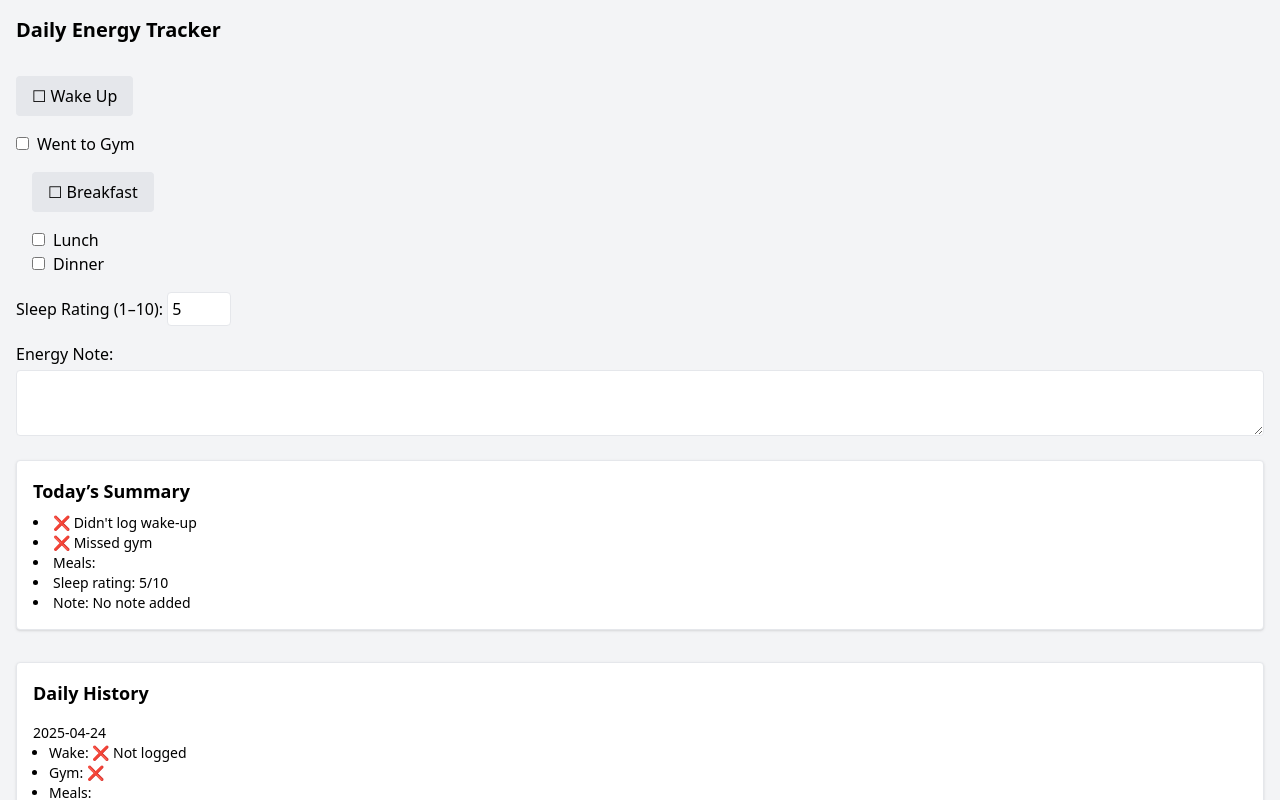
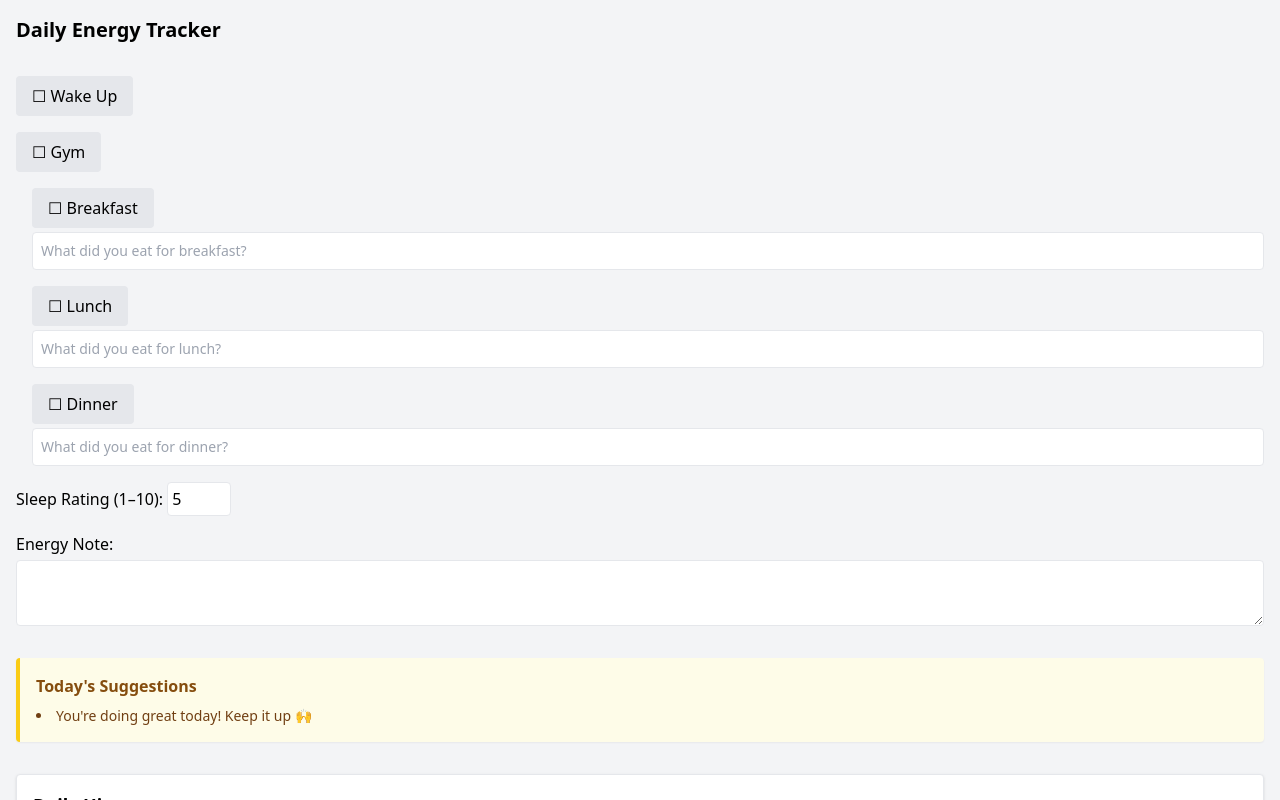
Before and after one commit to KludgeWebInnovation/workspace, a React (Vite) app: page / in a window 1280 px wide. Shown: the top 800 px of the page. Built offline with nearby package versions, Linux system fonts and the light colour scheme.

Commit message:
Sandbox snapshot commit

```diff
--- a/package.json
+++ b/package.json
@@ -11,7 +11,8 @@
   },
   "dependencies": {
     "react": "^19.0.0",
-    "react-dom": "^19.0.0"
+    "react-dom": "^19.0.0",
+    "react-router-dom": "7.5.1"
   },
   "devDependencies": {
     "@types/react": "^19.0.0",
--- a/src/App.tsx
+++ b/src/App.tsx
@@ -1,11 +1,13 @@
 import EnergyLog from "./components/EnergyLog";
 import HistoryLog from "./components/HistoryLog";
+import FeedbackMessage from "./components/FeedbackMessage";
 
 function App() {
   return (
     <div className="min-h-screen bg-gray-100 p-4 space-y-8">
       <h1 className="text-xl font-bold">Daily Energy Tracker</h1>
       <EnergyLog />
+      <FeedbackMessage />
       <HistoryLog />
     </div>
   );
--- a/src/components/EnergyLog.tsx
+++ b/src/components/EnergyLog.tsx
@@ -1,18 +1,18 @@
 import { useState, useEffect } from "react";
 
-// Type for daily energy tracking
 type Timestamped = {
   done: boolean;
   time: string | null;
+  description?: string;
 };
 
 type EnergyData = {
   wokeUp: Timestamped;
-  gym: boolean;
+  gym: Timestamped;
   meals: {
     breakfast: Timestamped;
-    lunch: boolean;
-    dinner: boolean;
+    lunch: Timestamped;
+    dinner: Timestamped;
   };
   sleepRating: number;
   energyNote: string;
@@ -25,11 +25,11 @@ const getTodayKey = () => {
 
 const defaultData: EnergyData = {
   wokeUp: { done: false, time: null },
-  gym: false,
+  gym: { done: false, time: null },
   meals: {
-    breakfast: { done: false, time: null },
-    lunch: false,
-    dinner: false,
+    breakfast: { done: false, time: null, description: "" },
+    lunch: { done: false, time: null, description: "" },
+    dinner: { done: false, time: null, description: "" },
   },
   sleepRating: 5,
   energyNote: "",
@@ -50,101 +50,88 @@ export default function EnergyLog() {
     return new Date().toLocaleTimeString([], { hour: '2-digit', minute: '2-digit' });
   };
 
-  const toggleTimestamped = (key: "wokeUp" | "breakfast") => {
-    if (key === "wokeUp") {
+  const toggleTimestamped = (key: keyof EnergyData | keyof EnergyData["meals"]) => {
+    if (key === "wokeUp" || key === "gym") {
       setEnergyData((prev) => ({
         ...prev,
-        wokeUp: {
-          done: !prev.wokeUp.done,
-          time: !prev.wokeUp.done ? logTime() : null,
+        [key]: {
+          done: !prev[key].done,
+          time: !prev[key].done ? logTime() : null,
         },
       }));
-    } else if (key === "breakfast") {
+    } else {
       setEnergyData((prev) => ({
         ...prev,
         meals: {
           ...prev.meals,
-          breakfast: {
-            done: !prev.meals.breakfast.done,
-            time: !prev.meals.breakfast.done ? logTime() : null,
+          [key]: {
+            ...prev.meals[key],
+            done: !prev.meals[key].done,
+            time: !prev.meals[key].done ? logTime() : null,
           },
         },
       }));
     }
   };
 
+  const updateMealDescription = (meal: keyof EnergyData["meals"], value: string) => {
+    setEnergyData((prev) => ({
+      ...prev,
+      meals: {
+        ...prev.meals,
+        [meal]: {
+          ...prev.meals[meal],
+          description: value,
+        },
+      },
+    }));
+  };
+
   return (
     <div className="space-y-6">
       <div className="space-y-4">
-        {/* Wake Up Toggle */}
+        {/* Wake Up */}
         <div>
           <button
             onClick={() => toggleTimestamped("wokeUp")}
-            className={`px-4 py-2 rounded ${
-              energyData.wokeUp.done ? "bg-green-200" : "bg-gray-200"
-            }`}
+            className={`px-4 py-2 rounded ${energyData.wokeUp.done ? "bg-green-200" : "bg-gray-200"}`}
           >
-            {energyData.wokeUp.done ? "✅ Woke up at " + energyData.wokeUp.time : "☐ Wake Up"}
+            {energyData.wokeUp.done ? `✅ Woke Up at ${energyData.wokeUp.time}` : "☐ Wake Up"}
           </button>
         </div>
 
-        {/* Gym remains basic */}
+        {/* Gym */}
         <div>
-          <label>
-            <input
-              type="checkbox"
-              checked={energyData.gym}
-              onChange={() => setEnergyData({ ...energyData, gym: !energyData.gym })}
-            />
-            <span className="ml-2">Went to Gym</span>
-          </label>
-        </div>
-
-        {/* Breakfast Toggle */}
-        <div className="ml-4">
           <button
-            onClick={() => toggleTimestamped("breakfast")}
-            className={`px-4 py-2 rounded ${
-              energyData.meals.breakfast.done ? "bg-green-200" : "bg-gray-200"
-            }`}
+            onClick={() => toggleTimestamped("gym")}
+            className={`px-4 py-2 rounded ${energyData.gym.done ? "bg-green-200" : "bg-gray-200"}`}
           >
-            {energyData.meals.breakfast.done
-              ? "✅ Breakfast at " + energyData.meals.breakfast.time
-              : "☐ Breakfast"}
+            {energyData.gym.done ? `✅ Gym at ${energyData.gym.time}` : "☐ Gym"}
           </button>
         </div>
 
-        {/* The rest */}
-        <div className="ml-4">
-          <label>
+        {/* Meals */}
+        {(["breakfast", "lunch", "dinner"] as (keyof EnergyData["meals"])[]).map((meal) => (
+          <div key={meal} className="ml-4 space-y-1">
+            <button
+              onClick={() => toggleTimestamped(meal)}
+              className={`px-4 py-2 rounded ${energyData.meals[meal].done ? "bg-green-200" : "bg-gray-200"}`}
+            >
+              {energyData.meals[meal].done
+                ? `✅ ${meal[0].toUpperCase() + meal.slice(1)} at ${energyData.meals[meal].time}`
+                : `☐ ${meal[0].toUpperCase() + meal.slice(1)}`}
+            </button>
             <input
-              type="checkbox"
-              checked={energyData.meals.lunch}
-              onChange={() =>
-                setEnergyData({
-                  ...energyData,
-                  meals: { ...energyData.meals, lunch: !energyData.meals.lunch },
-                })
-              }
+              type="text"
+              placeholder={`What did you eat for ${meal}?`}
+              value={energyData.meals[meal].description || ""}
+              onChange={(e) => updateMealDescription(meal, e.target.value)}
+              className="block w-full p-2 mt-1 border rounded text-sm"
             />
-            <span className="ml-2">Lunch</span>
-          </label>
-          <br />
-          <label>
-            <input
-              type="checkbox"
-              checked={energyData.meals.dinner}
-              onChange={() =>
-                setEnergyData({
-                  ...energyData,
-                  meals: { ...energyData.meals, dinner: !energyData.meals.dinner },
-                })
-              }
-            />
-            <span className="ml-2">Dinner</span>
-          </label>
-        </div>
+          </div>
+        ))}
 
+        {/* Sleep Rating */}
         <div>
           <label>
             Sleep Rating (1–10):&nbsp;
@@ -153,50 +140,24 @@ export default function EnergyLog() {
               min="1"
               max="10"
               value={energyData.sleepRating}
-              onChange={(e) =>
-                setEnergyData({ ...energyData, sleepRating: Number(e.target.value) })
-              }
+              onChange={(e) => setEnergyData({ ...energyData, sleepRating: Number(e.target.value) })}
               className="w-16 p-1 border rounded"
             />
           </label>
         </div>
 
+        {/* Note */}
         <div>
           <label>
             Energy Note:
             <textarea
               value={energyData.energyNote}
-              onChange={(e) =>
-                setEnergyData({ ...energyData, energyNote: e.target.value })
-              }
+              onChange={(e) => setEnergyData({ ...energyData, energyNote: e.target.value })}
               className="block w-full mt-1 p-2 border rounded"
             />
           </label>
         </div>
       </div>
-
-      {/* 🔸 Summary */}
-      <div className="mt-8 p-4 bg-white border rounded shadow">
-        <h2 className="font-semibold text-lg mb-2">Today’s Summary</h2>
-        <ul className="list-disc list-inside text-sm">
-          <li>
-            {energyData.wokeUp.done
-              ? `✅ Woke up at ${energyData.wokeUp.time}`
-              : "❌ Didn't log wake-up"}
-          </li>
-          <li>{energyData.gym ? "✅ Gym done" : "❌ Missed gym"}</li>
-          <li>
-            Meals:
-            {energyData.meals.breakfast.done
-              ? ` 🍳 B @ ${energyData.meals.breakfast.time}`
-              : ""}
-            {energyData.meals.lunch ? " 🥗 L" : ""}
-            {energyData.meals.dinner ? " 🍛 D" : ""}
-          </li>
-          <li>Sleep rating: {energyData.sleepRating}/10</li>
-          <li>Note: {energyData.energyNote || "No note added"}</li>
-        </ul>
-      </div>
     </div>
   );
 }
--- /dev/null
+++ b/src/components/FeedbackMessage.tsx
@@ -0,0 +1,58 @@
+import { useEffect, useState } from "react";
+
+type Timestamped = {
+  done: boolean;
+  time: string | null;
+};
+
+type EnergyData = {
+  wokeUp: Timestamped;
+  gym: boolean;
+  meals: {
+    breakfast: Timestamped;
+    lunch: boolean;
+    dinner: boolean;
+  };
+  sleepRating: number;
+  energyNote: string;
+};
+
+const getTodayKey = () => {
+  const today = new Date().toISOString().split("T")[0];
+  return `log-${today}`;
+};
+
+export default function FeedbackMessage() {
+  const [feedback, setFeedback] = useState<string[]>([]);
+
+  useEffect(() => {
+    const key = getTodayKey();
+    const raw = localStorage.getItem(key);
+    if (!raw) return;
+
+    const data: EnergyData = JSON.parse(raw);
+    const messages: string[] = [];
+
+    // Example feedback rules
+    if (!data.gym) messages.push("You didn’t log gym today—maybe a walk after work?");
+    if (!data.meals.lunch) messages.push("Skipped lunch? Try to refuel around midday.");
+    if (data.sleepRating < 5) messages.push("Low sleep rating—consider winding down earlier tonight.");
+
+    if (messages.length === 0) {
+      messages.push("You're doing great today! Keep it up 🙌");
+    }
+
+    setFeedback(messages);
+  }, []);
+
+  return (
+    <div className="mt-6 p-4 bg-yellow-50 border-l-4 border-yellow-400 rounded shadow-sm">
+      <h3 className="font-semibold text-yellow-800 mb-2">Today's Suggestions</h3>
+      <ul className="list-disc list-inside text-sm text-yellow-900 space-y-1">
+        {feedback.map((msg, index) => (
+          <li key={index}>{msg}</li>
+        ))}
+      </ul>
+    </div>
+  );
+}
```
Also changed, not shown: 1 other file (tests, documents, lock files or other folders).
